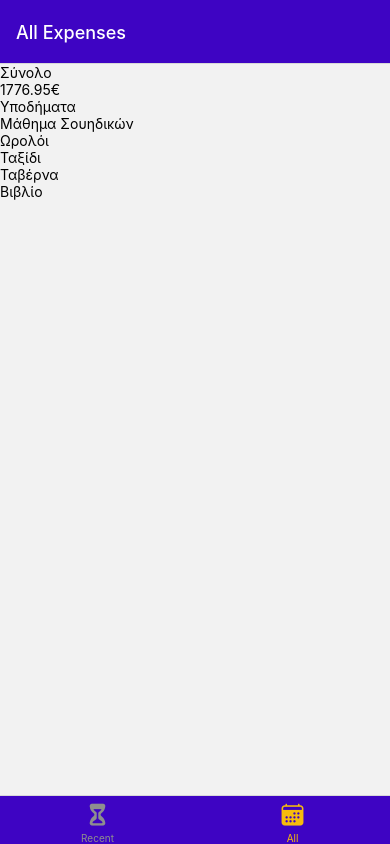
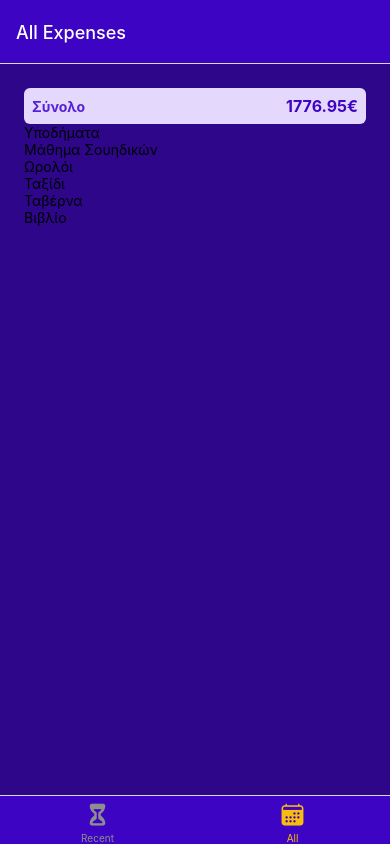
Before and after one commit to 1KRS/exoda-rn, a React Native app: screen /AllExpenses in a window 390 px wide. Built offline with nearby package versions, Linux system fonts and the light colour scheme.

Commit message:
Improving App Layout & Styling

```diff
--- a/components/ExpensesOutput.js
+++ b/components/ExpensesOutput.js
@@ -1,6 +1,10 @@
-import { View } from 'react-native';
+import { StyleSheet, View } from 'react-native';
 import ExpensesList from './ExpensesList';
 import ExpensesSummary from './ExpensesSummary';
+import { GlobalStyles } from '../constants/styles';
+
+const Colors = GlobalStyles.colors;
+
 
 const DUMMY_EXPENSES = [
   {
@@ -43,7 +47,7 @@ const DUMMY_EXPENSES = [
 
 const ExpensesOutput = ({ expenses, expensesPeriod }) => {
   return (
-    <View>
+    <View style={styles.container}>
       <ExpensesSummary
         expenses={DUMMY_EXPENSES}
         expensesPeriod={expensesPeriod}
@@ -53,3 +57,11 @@ const ExpensesOutput = ({ expenses, expensesPeriod }) => {
   );
 };
 export default ExpensesOutput;
+
+const styles = StyleSheet.create({
+  container: {
+    flex: 1,
+    padding: 24,
+    backgroundColor: Colors.primary700
+  }
+})
--- a/components/ExpensesSummary.js
+++ b/components/ExpensesSummary.js
@@ -1,4 +1,7 @@
-import { Text, View } from 'react-native';
+import { StyleSheet, Text, View } from 'react-native';
+import { GlobalStyles } from '../constants/styles';
+
+const Colors = GlobalStyles.colors;
 
 const ExpensesSummary = ({ expenses, expensesPeriod }) => {
   const expensesSum = expenses.reduce((sum, expense) => {
@@ -6,16 +9,36 @@ const ExpensesSummary = ({ expenses, expensesPeriod }) => {
   }, 0);
 
   return (
-    <View>
-      <Text>
+    <View style={styles.container}>
+      <Text style={styles.period}>
         {expensesPeriod === 'Σύνολο'
           ? 'Σύνολο'
           : expensesPeriod === 1
           ? 'Προηγούμενη ημέρα'
           : `Τελευταίες ${expensesPeriod} ημέρες`}
       </Text>
-      <Text>{expensesSum.toFixed(2)}€</Text>
+      <Text style={styles.sum}>{expensesSum.toFixed(2)}€</Text>
     </View>
   );
 };
 export default ExpensesSummary;
+
+const styles = StyleSheet.create({
+  container: {
+    padding: 8,
+    backgroundColor: Colors.primary50,
+    borderRadius: 6,
+    flexDirection: 'row',
+    justifyContent: 'space-between',
+    alignItems: 'center',
+  },
+  period: {
+    fontWeight: 'bold',
+    color: Colors.primary400,
+  },
+  sum:{
+    fontSize: 16,
+    fontWeight: 'bold',
+    color: Colors.primary500
+  }
+});
--- a/constants/styles.js
+++ b/constants/styles.js
@@ -1,6 +1,7 @@
 export const GlobalStyles = {
   colors: {
-    gray50: '#e4d9fd',
+    gray50: '#EEEDEE',
+    primary50: '#e4d9fd',
     primary100: '#c6affc',
     primary200: '#a281f0',
     primary400: '#5721d4',
```
Also changed, not shown: components/ExpensesList.js (+9 -3 lines).
